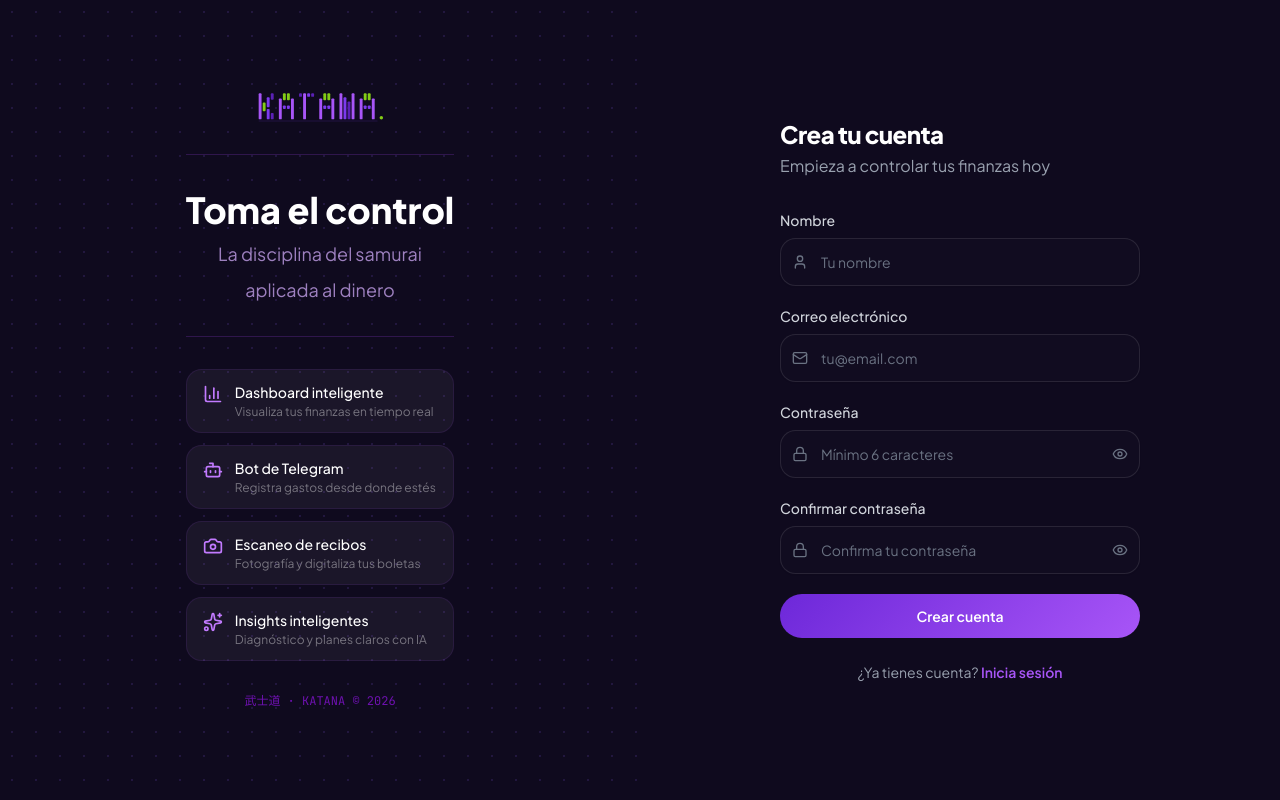
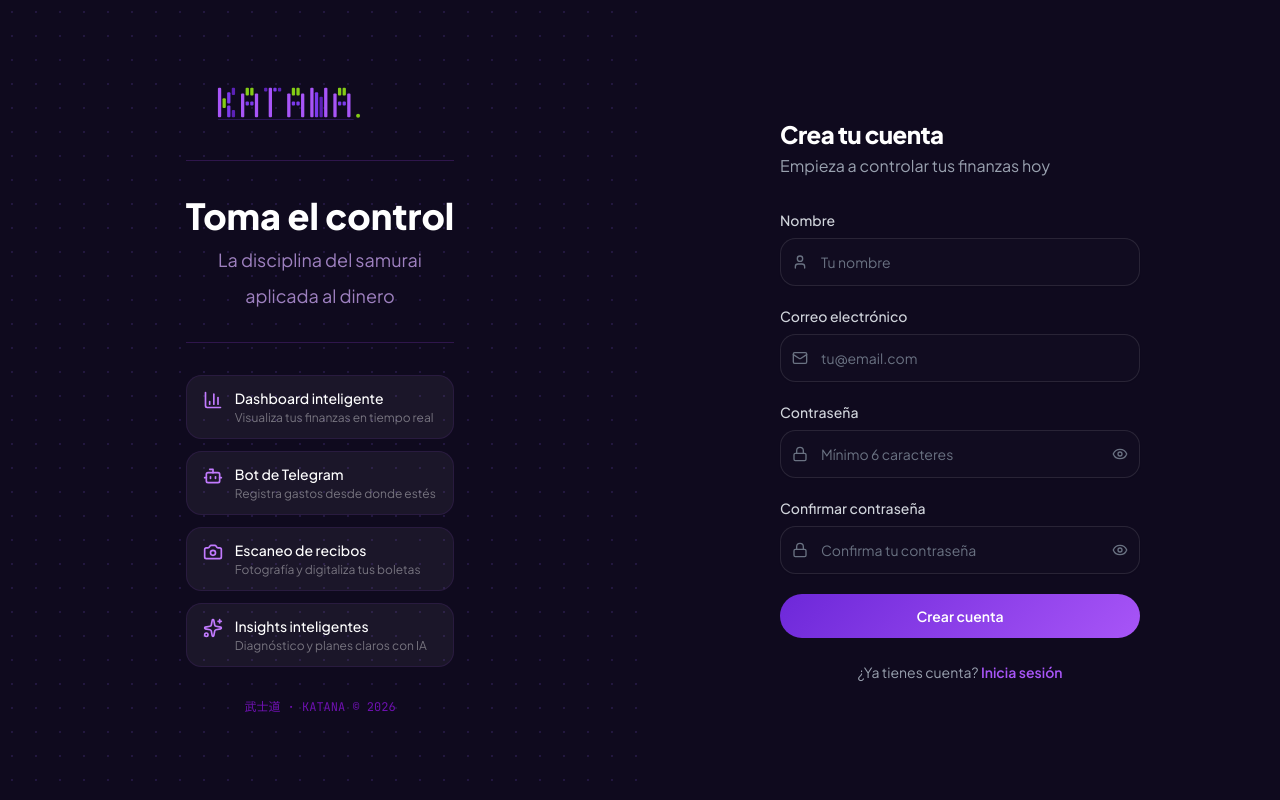
Before and after one commit to mjrossi-scafa/Finantek, a Next.js app: page /register in a window 1280 px wide. Built offline with nearby package versions, Linux system fonts and the light colour scheme; no server answers.

Commit message:
fix: logo Katana sin punto, tamaño más grande

```diff
--- a/src/app/(auth)/forgot-password/page.tsx
+++ b/src/app/(auth)/forgot-password/page.tsx
@@ -35,7 +35,9 @@
     return (
       <div className="px-6 py-8 lg:px-0 lg:py-0">
         <div className="flex justify-center mb-8 lg:hidden">
-          <KatanaLogo variant="sidebar" />
+          <div className="w-48">
+            <KatanaLogo variant="sidebar" />
+          </div>
         </div>
 
         <div className="text-center space-y-6">
@@ -66,7 +68,9 @@
   return (
     <div className="px-6 py-8 lg:px-0 lg:py-0">
       <div className="flex justify-center mb-8 lg:hidden">
-        <KatanaLogo variant="sidebar" />
+        <div className="w-48">
+          <KatanaLogo variant="sidebar" />
+        </div>
       </div>
 
       <div className="mb-8">
--- a/src/app/(auth)/layout.tsx
+++ b/src/app/(auth)/layout.tsx
@@ -17,7 +17,9 @@
         <div className="relative space-y-8 max-w-md mx-auto">
           {/* Logo */}
           <div className="flex justify-center">
-            <KatanaLogo variant="sidebar" />
+            <div className="w-56">
+              <KatanaLogo variant="sidebar" />
+            </div>
           </div>
 
           {/* Separador */}
--- a/src/app/(auth)/login/page.tsx
+++ b/src/app/(auth)/login/page.tsx
@@ -34,7 +34,9 @@
   return (
     <div className="px-6 py-8 lg:px-0 lg:py-0">
       <div className="flex justify-center mb-8 lg:hidden">
-        <KatanaLogo variant="sidebar" />
+        <div className="w-48">
+          <KatanaLogo variant="sidebar" />
+        </div>
       </div>
 
       <div className="mb-8">
--- a/src/app/(auth)/register/page.tsx
+++ b/src/app/(auth)/register/page.tsx
@@ -60,7 +60,9 @@
   return (
     <div className="px-6 py-8 lg:px-0 lg:py-0">
       <div className="flex justify-center mb-8 lg:hidden">
-        <KatanaLogo variant="sidebar" />
+        <div className="w-48">
+          <KatanaLogo variant="sidebar" />
+        </div>
       </div>
 
       <div className="mb-8">
--- a/src/components/layout/Sidebar.tsx
+++ b/src/components/layout/Sidebar.tsx
@@ -50,7 +50,7 @@
 
       {/* Logo KATANA con barras SVG */}
       <div className="pt-6 pb-2 px-4">
-        <div className="max-w-[130px]">
+        <div>
           <KatanaLogo variant="sidebar" />
         </div>
       </div>
--- a/src/components/logo/katana-logo.tsx
+++ b/src/components/logo/katana-logo.tsx
@@ -65,7 +65,7 @@
   // Variante sidebar sin fondo ni subtítulo
   if (variant === "sidebar") {
     return (
-      <div className={cn("inline-block max-w-[140px]", className)}>
+      <div className={cn("inline-block min-w-[160px] max-w-[160px]", className)}>
         <svg width="100%" height="auto" viewBox="0 0 485 110" xmlns="http://www.w3.org/2000/svg">
           {/* K */}
           <rect x="30"  y="8"   width="10" height="90" rx="3" fill="#A855F7"/>
```
